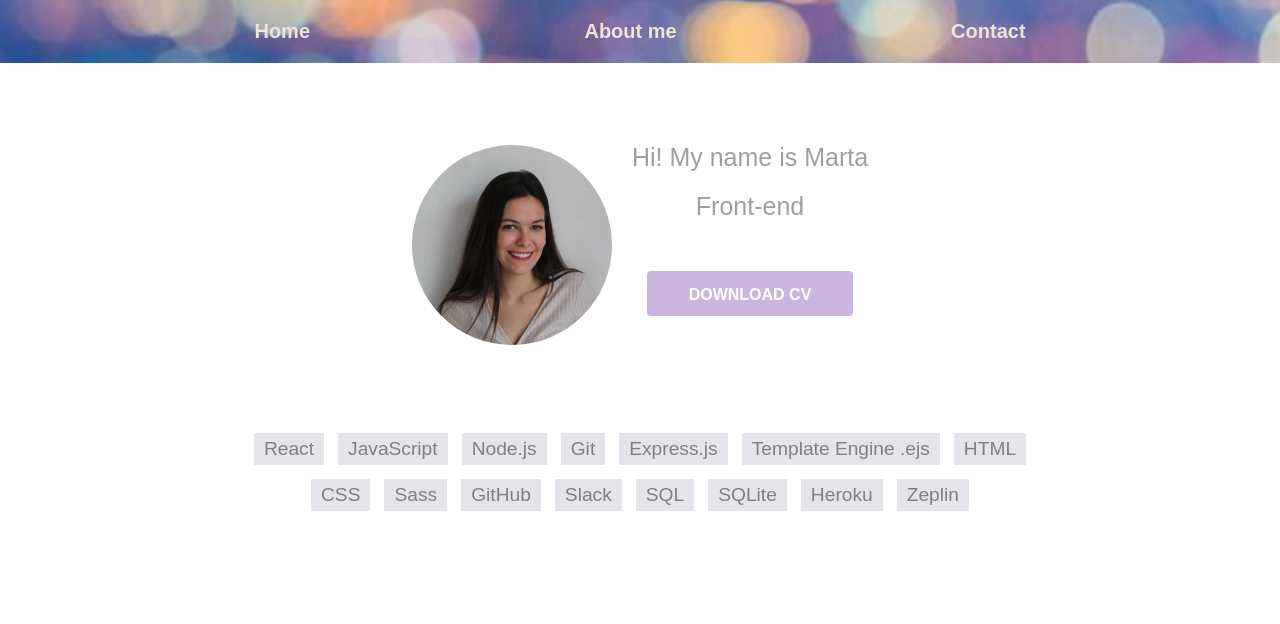
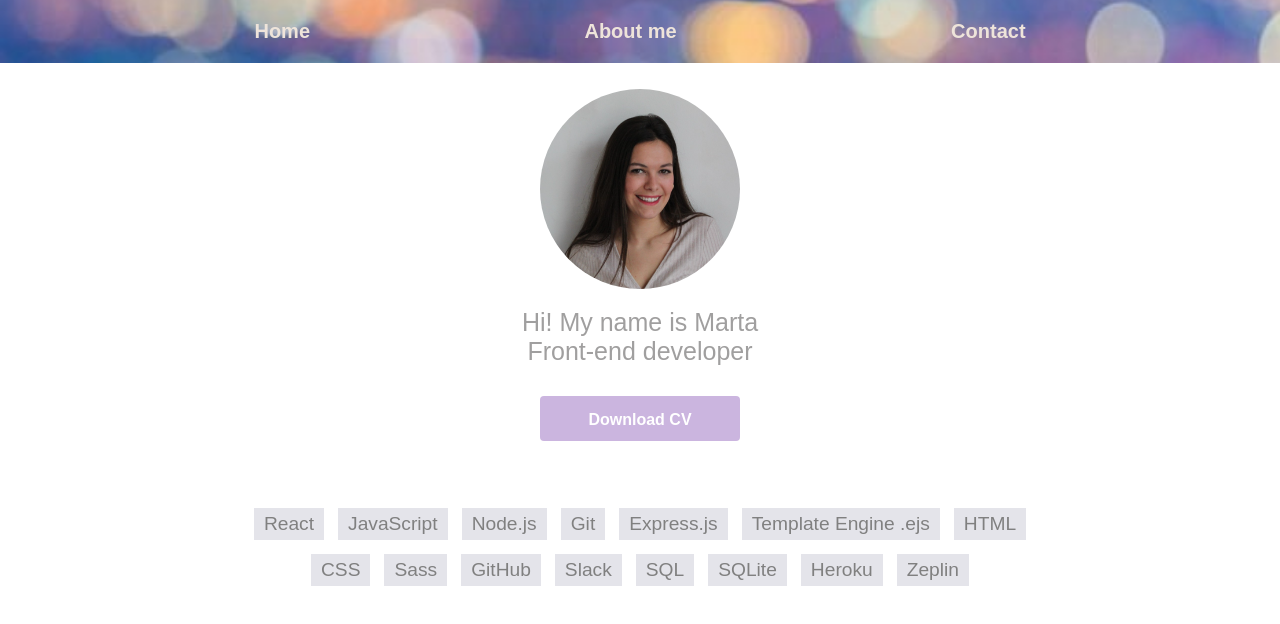
Before and after one commit to thexfirehawk/portfolio, a React (Create React App) app: page /#/ in a window 1280 px wide. Shown: the top 624 px of the page. Built offline with nearby package versions, Linux system fonts and the light colour scheme.

Commit message:
center mainpart

```diff
--- a/src/components/MainPart.js
+++ b/src/components/MainPart.js
@@ -1,20 +1,18 @@
 import thisIsme from "../images/foto.png";
 import "../styles/layout/Main.scss";
-import Position from './Position'
-
-
+import Position from "./Position";
 
 const MainPart = () => {
-
   return (
     <main className="main">
       <div className="imgContainer">
         <img className="imgContainer__img" src={thisIsme} alt="this is me" />
-        <article className="imgContainer__titles titles">
-         <p>Hi! My name is Marta</p>
-          <Position text={'Front-end developer'}/>
-
-          <div className="div_download container-button__item">
+      </div>
+      <article className="imgContainer__titles">
+        <p className="Container__titles--item">Hi! My name is Marta</p>
+        <Position text={"Front-end developer"} />
+      </article>
+      <div className="div_download">
         <a
           className="link_download"
           href="https://api-resume-marta.herokuapp.com/cv"
@@ -23,8 +21,6 @@ const MainPart = () => {
         >
           Download CV
         </a>
-          </div>
-        </article>
       </div>
 
       <div className="skills">
@@ -42,7 +38,7 @@ const MainPart = () => {
           <li className="skills__list--item">Slack</li>
           <li className="skills__list--item">SQL</li>
           <li className="skills__list--item">SQLite</li>
-            <li className="skills__list--item">Heroku</li >
+          <li className="skills__list--item">Heroku</li>
           <li className="skills__list--item">Zeplin</li>
         </ul>
       </div>
--- a/src/components/Position.js
+++ b/src/components/Position.js
@@ -18,7 +18,7 @@ useEffect(() => {
         return () => {
             clearTimeout(timeOutId)
         }
-    }, 500)
+    }, 200)
 }, [position,text])
 return (
     <p>{position}</p>
--- a/src/styles/layout/Header.scss
+++ b/src/styles/layout/Header.scss
@@ -1,6 +1,5 @@
 .header {
-    //height: 100vh;
-    max-width: 100%;
+    width: 100%;
     background-image: url(../../images/LINKEDIN.jpg);
     background-size: cover;
     background-position: center;}
--- a/src/styles/layout/Main.scss
+++ b/src/styles/layout/Main.scss
@@ -1,47 +1,70 @@
 @import "../core/Variables.scss";
 
 .main {
+  display: flex;
+  flex-direction: column;
   background-color: $mainWhiteColor;
-  height: 90vh;
+  height:100vh;
+  width: 100%;
+
 }
 
 .imgContainer {
-  padding: 60px;
+  text-align: center;
+  margin-top: 15px;
+  margin-bottom: 15px;
   @media (min-width: 768px) {
-    display: flex;
-    justify-content: center;
-    align-items: center;
-    padding: 50px;
+    margin-top: 2%;
   }
 
   &__img {
     border-radius: 200px;
     background-position: center;
     object-fit: cover;
-    margin-right: 20px;
     height: 200px;
     width: 200px;
   }
   &__titles {
-    display: flex;
-    flex-direction: column;
+    text-align: center;
     font-size: 25px;
-    justify-content: center;
-    align-items: center;
-    text-align: center;
-    margin-top: 30px;
-    gap: 20px;
     color: $mainTitlesColor;
   }
 }
 
-.container-buttom {
-  @media (min-width: 768px) {
-    width: 100%;
-    display: flex;
-    justify-content: flex-end;
+
+.div_download{
+  background-color: $buttonDownloadCV;
+  margin: auto;
+  height: 45px;
+  width: 200px;
+  margin-top: 30px;
+  margin-bottom: 60px;
+  border-radius: 4px;
+  font-size: 16px;
+  cursor: pointer;
+  &:hover {
+    background-color: rgb(206, 199, 212);
+
+
   }
+  /*
+  background-color: $buttonDownloadCV;
+  text-transform: uppercase;
+  color: white;
+  border: 0;
+  height: 45px;
+  width: 100%;
+  margin-top: 30px;
+  margin-bottom: 60px;
+  border-radius: 4px;
+  font-size: 16px;
+  cursor: pointer;
+  &:hover {
+    background-color: rgb(206, 199, 212);*/
 }
+
+
+
 
 .link_download {
   text-decoration: none;
```
Lines whose indentation alone changed are shown as unchanged.
